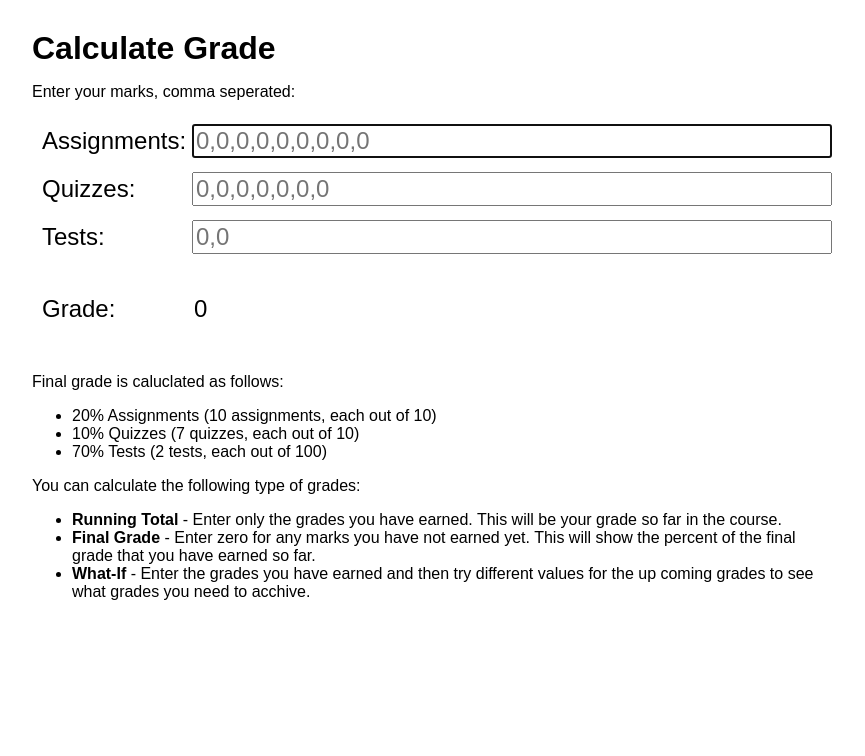
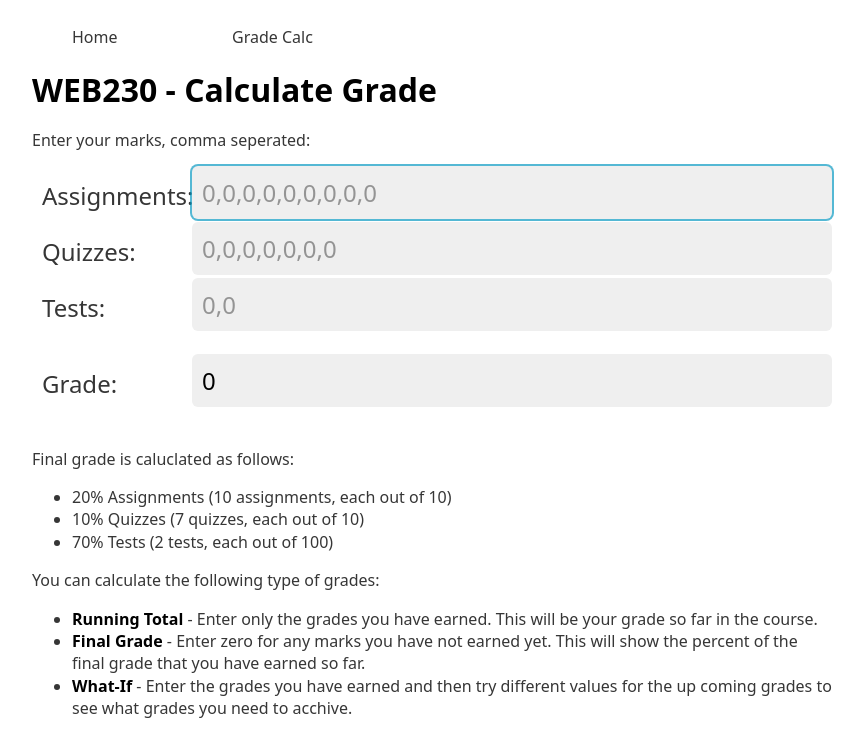
Before and after one commit to paylesworth/web230, a website: page grade/index.html in a window 1280 px wide. Shown: the whole page, without its empty margins (208-1073 px from the left). Drawn offline with Linux system fonts and the light colour scheme.

```diff
--- a/css/mywater.css
+++ b/css/mywater.css
@@ -331,3 +331,30 @@
   background: #c4c4c4;
   background: var(--scrollbar-thumb-hover);
 }
+
+/* PA Navigation */
+
+nav ul {
+  display: grid;
+  grid-template-columns: 1fr 1fr 1fr 1fr 1fr;
+}
+
+nav li {
+  display: block;
+  width: 10rem;
+}
+
+nav a {
+  color: inherit;
+  text-decoration: none;
+}
+
+nav a:hover {
+  display: block;
+  color: inherit;
+  text-decoration: none;
+  color: #ffffff;
+  color: var(--background);
+  background: #363636;
+  background: var(--text-main);
+}
--- a/grade/index.html
+++ b/grade/index.html
@@ -4,6 +4,7 @@
 <head>
   <meta charset="UTF-8">
   <meta name="viewport" content="width=device-width, initial-scale=1, shrink-to-fit=no">
+  <link rel="stylesheet" href="../css/mywater.css">
   <link href="style.css" rel="stylesheet" />
   <script src="script.js" defer></script>
   <title>Grade Calculator</title>
@@ -15,8 +16,15 @@
   <div style="text-align: center; width: 100%; color: white; background-color: red">This website may not be compatible with Internet Explorer. Please use a modern browser.</div>
   <![endif]-->
 
-  <h1> Calculate Grade</h1>
-
+  <header>
+    <nav>
+      <ul>
+        <li><a href="/">Home</a></li>
+        <li><a href="/grade/">Grade Calc</a></li>
+      </ul>
+    </nav>
+    <h1>WEB230 - Calculate Grade</h1>
+  </header>
   <p>Enter your marks, comma seperated:</p>
   <form action="#">
     <label for="assignments">Assignments: </label>
--- a/grade/style.css
+++ b/grade/style.css
@@ -31,7 +31,7 @@
 form {
   display: grid;
   grid-template-columns: 10rem auto;
-  grid-template-rows: 3rem 3rem 3rem 6rem;
+  grid-template-rows: 3.5rem 3.5rem 3.5rem 6rem;
   width: 100%;
 }
 
@@ -47,7 +47,6 @@
   align-self: center;
   display: block;
   font-size: 1.5rem;
-  color: black;
   width: 100%;
 }
 
@@ -56,11 +55,10 @@
   border: 1px solid red;
 }
 
-input#grade {
+input:disabled {
+  opacity: 1;
   border: 0;
   outline: 0;
-  background-color: white;
-  color: black;
 }
 
 @media only screen and (max-width: 500px) {
```
Also changed, not shown: index.html (+7 -0 lines).
